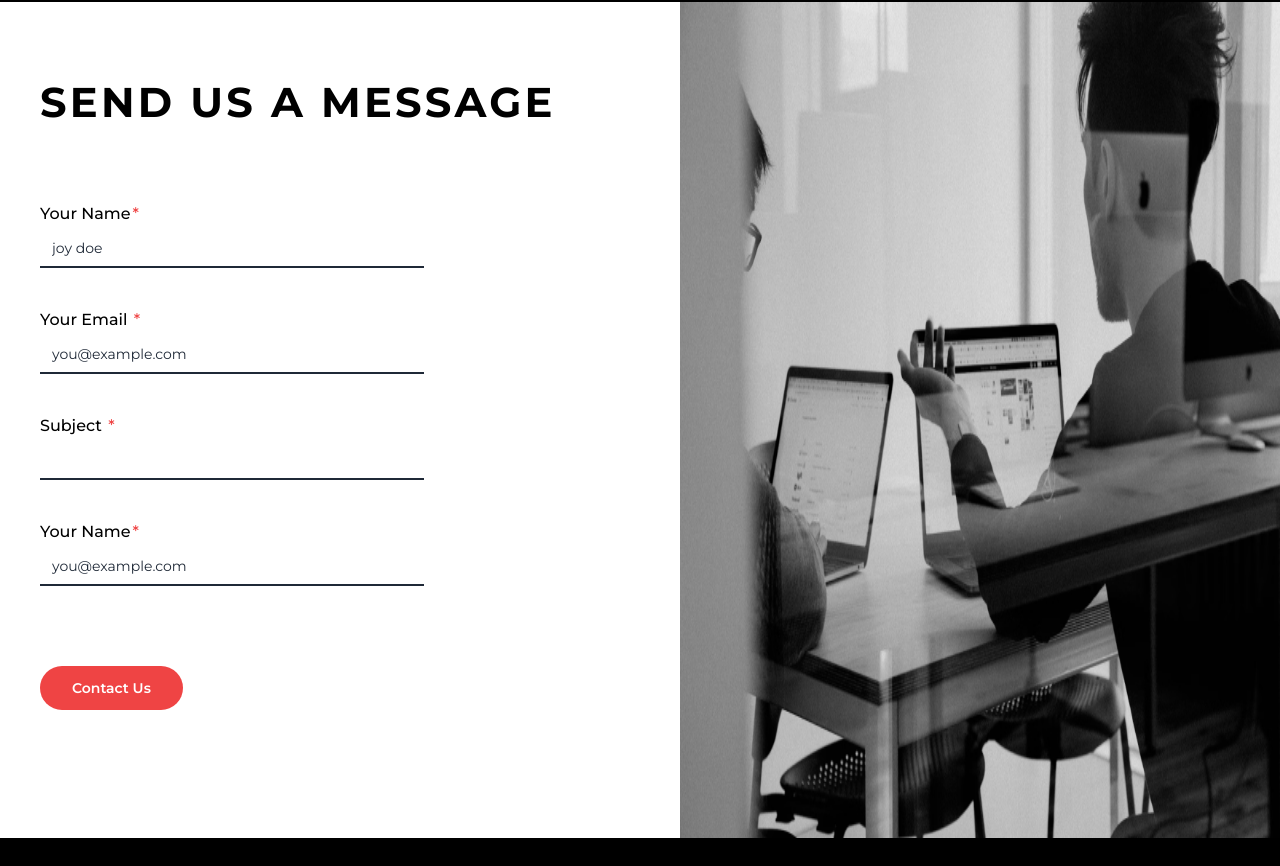
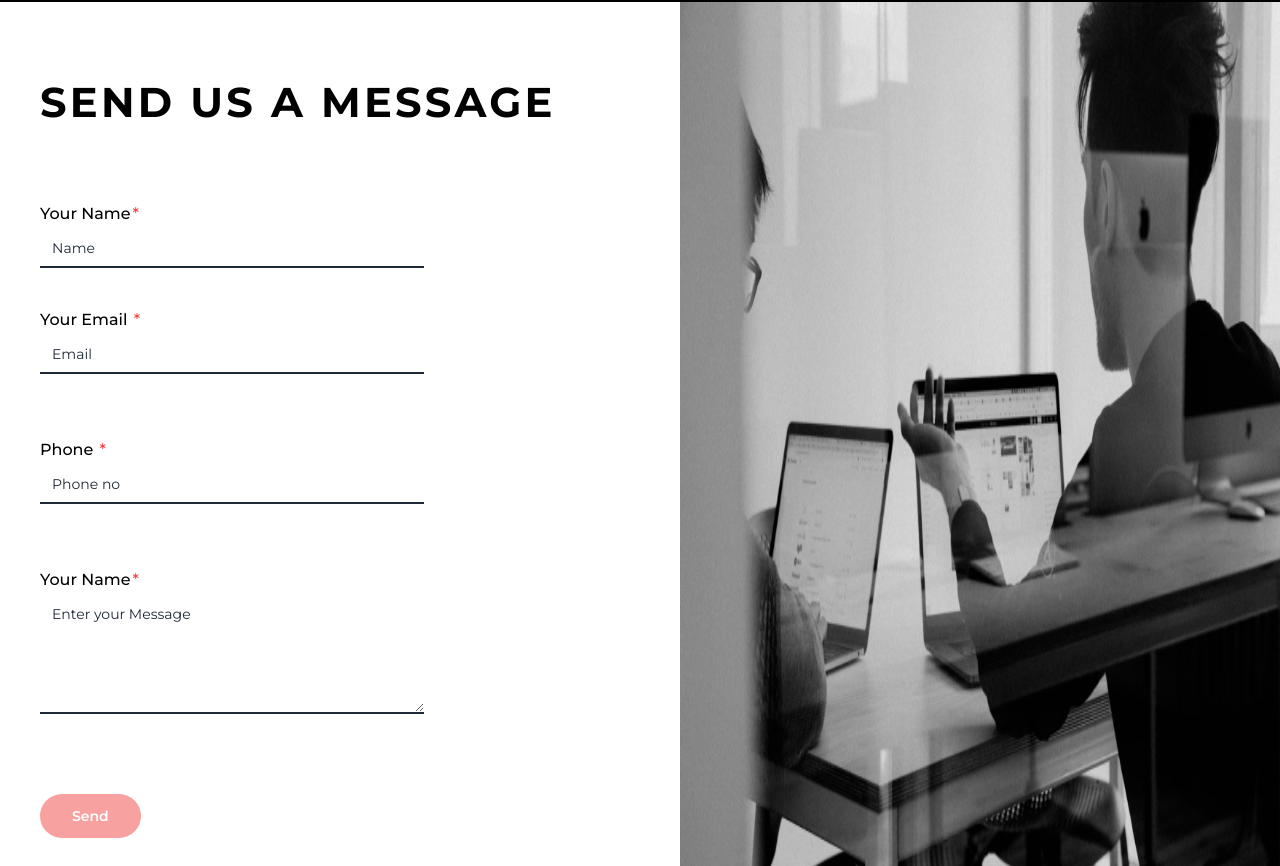
Before and after one commit to lovesinghkalbhor/Growthify, a Next.js app: page /contact-us in a window 1280 px wide. Shown: the part 1874-2740 px from the top of the page. Built offline with nearby package versions, Linux system fonts and the light colour scheme.

Commit message:
made changes

```diff
--- a/src/app/contact-us/page.jsx
+++ b/src/app/contact-us/page.jsx
@@ -4,8 +4,59 @@ import Footer from "@/custom_components/footer";
 import Image from "next/image";
 import { motion } from "framer-motion";
 import Link from "next/link";
+import { useState, useEffect } from "react";
 
 export default function Home() {
+  const [name, setName] = useState("");
+  const [email, setEmail] = useState("");
+  const [phone, setPhone] = useState("");
+  const [message, setMessage] = useState("");
+  const [isFormValid, setIsFormValid] = useState(false);
+  const [emailError, setEmailError] = useState("");
+  const [phoneError, setPhoneError] = useState("");
+
+  // Email and phone validation patterns
+  const emailPattern = /^[^\s@]+@[^\s@]+\.[^\s@]+$/;
+  const phonePattern = /^\d{10}$/; // Simple pattern for a 10-digit phone number
+
+  // Effect to validate the form whenever the input fields change
+  useEffect(() => {
+    const isEmailValid = emailPattern.test(email);
+    const isPhoneValid = phonePattern.test(phone);
+
+    setEmailError(isEmailValid ? "" : "Invalid email address");
+    setPhoneError(isPhoneValid ? "" : "Phone number must be 10 digits");
+
+    setIsFormValid(
+      name.trim() !== "" &&
+        email.trim() !== "" &&
+        isEmailValid &&
+        phone.trim() !== "" &&
+        isPhoneValid &&
+        message.trim() !== ""
+    );
+  }, [name, email, phone, message]);
+
+  // Handler for form submission
+  const handleSubmit = (e) => {
+    e.preventDefault();
+
+    // Construct the WhatsApp message link
+    const whatsappNumber = "918815152801"; // Replace with your WhatsApp number
+    const whatsappMessage = `Hello, my name is ${name}.\nEmail: ${email}\nPhone: ${phone}\nMessage: ${message}`;
+    const whatsappLink = `https://wa.me/${whatsappNumber}?text=${encodeURIComponent(
+      whatsappMessage
+    )}`;
+
+    // Redirect to WhatsApp
+    window.open(whatsappLink, "_blank");
+
+    setEmail("");
+    setMessage("");
+    setName("");
+    setPhone("");
+  };
+
   // animation for cards
   const card_animation_parent = {
     hidden: { opacity: 0, translateX: -100 },
@@ -196,7 +247,7 @@ export default function Home() {
                 {/* <hr /> */}
               </div>
             </div>
-            <div className="about__us-text-container">
+            <form className="about__us-text-container" onSubmit={handleSubmit}>
               {/* <h2>
                 we are the team of expert digital marketers and web developers
               </h2>
@@ -214,10 +265,12 @@ export default function Home() {
                     Your Name
                   </span>
                   <input
-                    type="email"
-                    name="email"
-                    class="mt-1 px-3 py-2 lg:bg-white bg-transparent border-b-2  border-gray-800 placeholder-gray-800 focus:outline-none focus:border-sky-500 focus:ring-sky-500 block w-full   sm:text-sm focus:ring-1"
-                    placeholder="joy doe"
+                    class="mt-1 px-3 py-2 lg:bg-white bg-transparent border-b-2  border-gray-800 placeholder-gray-800 focus:outline-none  focus:ring-orange-500 block w-full   sm:text-sm focus:ring-1"
+                    type="text"
+                    id="contact-form-name"
+                    placeholder="Name"
+                    value={name}
+                    onChange={(e) => setName(e.target.value)}
                   />
                 </label>
                 <label class="block max-w-96">
@@ -225,38 +278,63 @@ export default function Home() {
                     Your Email{" "}
                   </span>
                   <input
+                    class="mt-1 px-3 py-2 lg:bg-white bg-transparent border-b-2  border-gray-800 placeholder-gray-800 focus:outline-none   focus:ring-orange-500 block w-full   sm:text-sm focus:ring-1"
                     type="email"
-                    name="email"
-                    class="mt-1 px-3 py-2 lg:bg-white bg-transparent border-b-2  border-gray-800 placeholder-gray-800 focus:outline-none focus:border-sky-500 focus:ring-sky-500 block w-full   sm:text-sm focus:ring-1"
-                    placeholder="you@example.com"
+                    id="contact-form-email"
+                    placeholder="Email"
+                    value={email}
+                    onChange={(e) => setEmail(e.target.value)}
                   />
+                  {emailError && (
+                    <p className="text-red-500 text-sm">
+                      {email ? emailError : ""}
+                    </p>
+                  )}
                 </label>
                 <label class="block max-w-96">
                   <span class="after:content-['*'] after:ml-0.5 after:text-red-500 block text-base font-medium text-black">
-                    Subject{" "}
+                    Phone{" "}
                   </span>
                   <input
-                    type="email"
-                    name="email"
-                    class="mt-1 px-3 py-2 lg:bg-white bg-transparent border-b-2  border-gray-800 placeholder-gray-800 focus:outline-none focus:border-sky-500 focus:ring-sky-500 block w-full   sm:text-sm focus:ring-1"
+                    class="mt-1 px-3 py-2 lg:bg-white bg-transparent border-b-2  border-gray-800 placeholder-gray-800 focus:outline-none   focus:ring-orange-500 block w-full   sm:text-sm focus:ring-1"
+                    type="tel"
+                    id="contact-form-phone"
+                    placeholder="Phone no"
+                    value={phone}
+                    onChange={(e) => setPhone(e.target.value)}
                   />
+                  {phoneError && (
+                    <p className="text-red-500 text-sm">
+                      {phone ? phoneError : ""}
+                    </p>
+                  )}
                 </label>
                 <label class="block max-w-96">
                   <span class="after:content-['*'] after:ml-0.5 after:text-red-500 block text-base font-medium text-black">
                     Your Name
                   </span>
-                  <input
-                    type="email"
-                    name="email"
-                    class="mt-1 px-3 py-2 lg:bg-white bg-transparent border-b-2  border-gray-800 placeholder-gray-800 focus:outline-none focus:border-sky-500 focus:ring-sky-500 block w-full   sm:text-sm focus:ring-1"
-                    placeholder="you@example.com"
-                  />
+                  <textarea
+                    class="mt-1 px-3 py-2 lg:bg-white bg-transparent border-b-2  border-gray-800 placeholder-gray-800 focus:outline-none   focus:ring-orange-500 block w-full   sm:text-sm focus:ring-1"
+                    id="comment"
+                    placeholder="Enter your Message"
+                    name="comment"
+                    rows="5"
+                    cols="40"
+                    value={message}
+                    onChange={(e) => setMessage(e.target.value)}
+                  ></textarea>
                 </label>
               </div>
-              <button className="sm:orange__button-large orange__button-md  lg:mr-12 sm:mr-8 mr-3 text-white">
-                Contact Us
+              <button
+                type="submit"
+                className={`sm:orange__button-large orange__button-md  lg:mr-12 sm:mr-8 mr-3 text-white ${
+                  !isFormValid ? "opacity-50 cursor-not-allowed" : ""
+                }`}
+                disabled={!isFormValid}
+              >
+                Send
               </button>
-            </div>
+            </form>
             {/* <div className="md:flex hidden flex-row-reverse  pb-60">
               <div className="about__us-card-container w-1/2 grid grid-cols-2 gap-8 gap-x-0">
                 <div className="about__us-card">
--- a/src/custom_components/contact_usmodel.jsx
+++ b/src/custom_components/contact_usmodel.jsx
@@ -178,9 +178,9 @@ export default function ContactUsModal() {
                 <div className="col-span-2">
                   <div className="relative">
                     <input
+                      className="rounded-lg border-transparent flex-1 appearance-none border border-gray-300 w-full py-2 px-4 bg-white text-gray-700 placeholder-gray-400 shadow-sm text-base focus:outline-none focus:ring-1 focus:ring-orange-500 focus:border-transparent"
                       type="text"
                       id="contact-form-name"
-                      className="rounded-lg border-transparent flex-1 appearance-none border border-gray-300 w-full py-2 px-4 bg-white text-gray-700 placeholder-gray-400 shadow-sm text-base focus:outline-none focus:ring-1 focus:ring-orange-500 focus:border-transparent"
                       placeholder="Name"
                       value={name}
                       onChange={(e) => setName(e.target.value)}
@@ -190,11 +190,11 @@ export default function ContactUsModal() {
                 <div className="col-span-2">
                   <div className="relative">
                     <input
-                      type="email"
-                      id="contact-form-email"
                       className={`rounded-lg border-transparent flex-1 appearance-none border border-gray-300 w-full py-2 px-4 bg-white text-gray-700 placeholder-gray-400 shadow-sm text-base focus:outline-none focus:ring-1 focus:ring-orange-500 focus:border-transparent ${
                         emailError && email != "" ? "border-red-500" : ""
                       }`}
+                      type="email"
+                      id="contact-form-email"
                       placeholder="Email"
                       value={email}
                       onChange={(e) => setEmail(e.target.value)}
@@ -209,11 +209,11 @@ export default function ContactUsModal() {
                 <div className="col-span-2">
                   <div className="relative">
                     <input
-                      type="tel"
-                      id="contact-form-phone"
                       className={`rounded-lg border-transparent flex-1 appearance-none border shadow-sm border-gray-300 w-full py-2 px-4 bg-white text-gray-700 placeholder-gray-400 text-base focus:outline-none focus:ring-1 focus:ring-orange-500 focus:border-transparent ${
                         phoneError && phone != "" ? "border-red-500" : ""
                       }`}
+                      type="tel"
+                      id="contact-form-phone"
                       placeholder="Phone no"
                       value={phone}
                       onChange={(e) => setPhone(e.target.value)}
```
